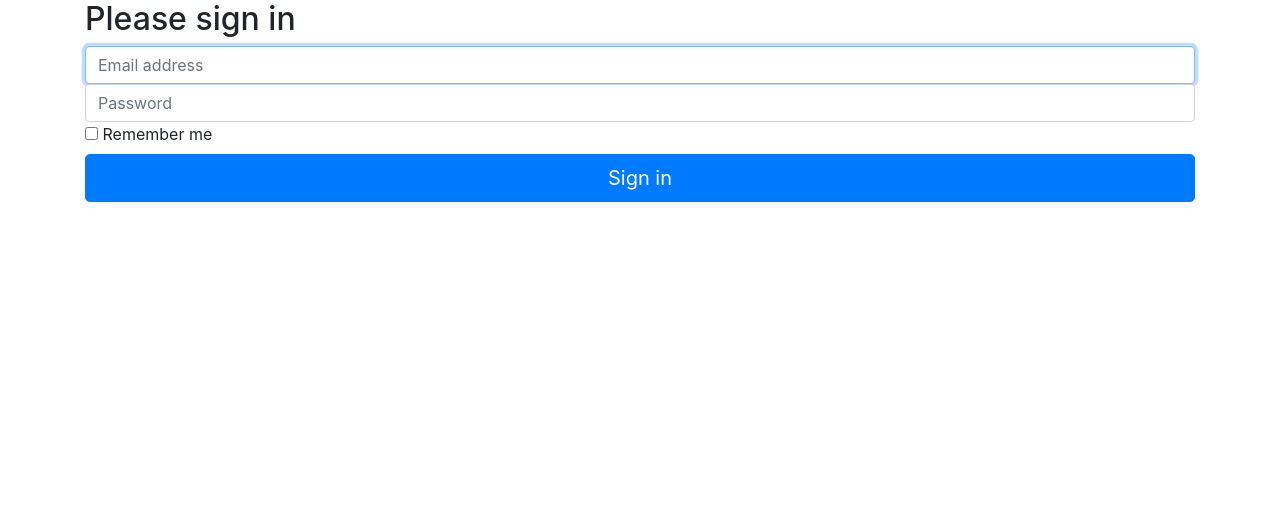
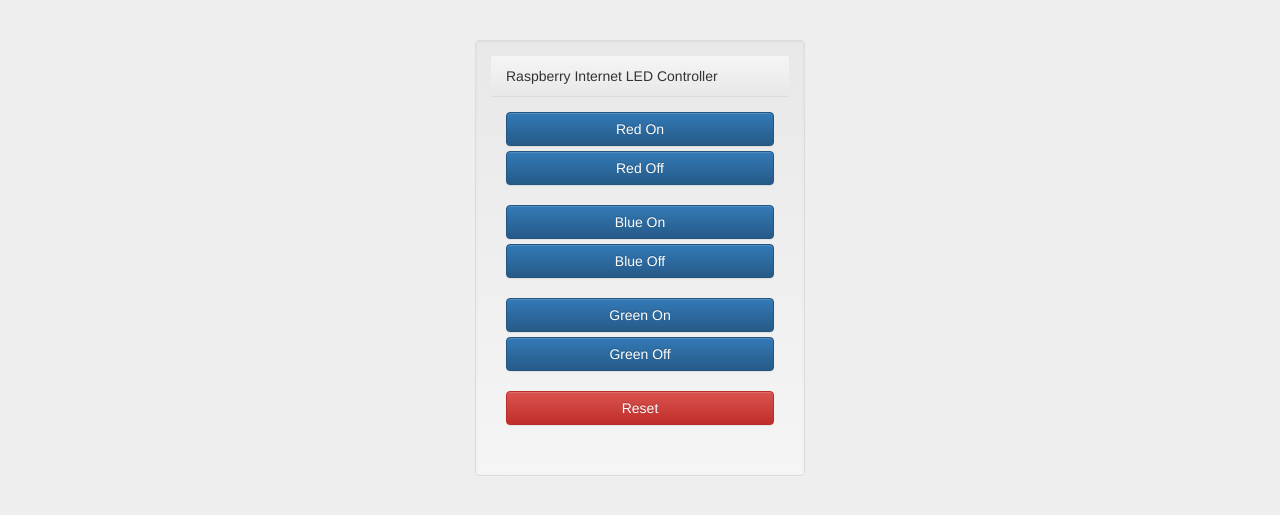
Before and after one commit to oprean/raspi, a PHP site: page / in a window 1280 px wide. Shown: the top 515 px of the page. Run offline with PHP 8.4, Linux system fonts and the light colour scheme; some libraries are stand-ins or nearby versions.

Commit message:
added ctrl.php and some nice bootstrap interface

```diff
--- /dev/null
+++ b/www/ctrl.php
@@ -0,0 +1,18 @@
+<?php
+define('RED', 7);
+define('BLUE', 11);
+define('GREEN', 14);
+
+define('ON', 'on');
+define('OFF', 'off');
+define('RESET', 'reset');
+
+$leds = array( 'Red' => RED, 'Blue' => BLUE, 'Green' => GREEN );
+
+if (!empty($_GET)) {
+	$led = isset($_GET['led'])?$_GET['led']:'';
+	$action = isset($_GET['action'])?$_GET['action']:'';
+
+	exec('sudo ../python led3.py '.$led.' '.$action);
+}
+?>
--- a/www/index.php
+++ b/www/index.php
@@ -1,3 +1,6 @@
+<?php
+require('ctrl.php');
+?>
 <!DOCTYPE html>
 <html lang="en">
   <head>
@@ -6,15 +9,20 @@
     <meta name="viewport" content="width=device-width, initial-scale=1.0">
     <meta name="description" content="">
     <meta name="author" content="">
-    <link rel="shortcut icon" href="../../docs-assets/ico/favicon.png">
 
-    <title>Signin Template for Bootstrap</title>
+    <title>Raspberry Internet LED Controller</title>
 
     <!-- Bootstrap core CSS -->
-    <link href="../../dist/css/bootstrap.css" rel="stylesheet">
+	<link rel="stylesheet" href="//netdna.bootstrapcdn.com/bootstrap/3.0.2/css/bootstrap.min.css">
+
+	<!-- Optional theme -->
+	<link rel="stylesheet" href="//netdna.bootstrapcdn.com/bootstrap/3.0.2/css/bootstrap-theme.min.css">
+
+	<!-- Latest compiled and minified JavaScript -->
+	<script src="//netdna.bootstrapcdn.com/bootstrap/3.0.2/js/bootstrap.min.js"></script>
 
     <!-- Custom styles for this template -->
-    <link href="signin.css" rel="stylesheet">
+    <link href="main.css" rel="stylesheet">
 
     <!-- Just for debugging purposes. Don't actually copy this line! -->
     <!--[if lt IE 9]><script src="../../docs-assets/js/ie8-responsive-file-warning.js"></script><![endif]-->
@@ -29,16 +37,16 @@
   <body>
 
     <div class="container">
-
-      <form class="form-signin">
-        <h2 class="form-signin-heading">Please sign in</h2>
-        <input type="text" class="form-control" placeholder="Email address" required autofocus>
-        <input type="password" class="form-control" placeholder="Password" required>
-        <label class="checkbox">
-          <input type="checkbox" value="remember-me"> Remember me
-        </label>
-        <button class="btn btn-lg btn-primary btn-block" type="submit">Sign in</button>
-      </form>
+		<div class="main-area panel panel-default well">
+			<div class="panel-heading">Raspberry Internet LED Controller</div>
+			 <div class="panel-body">
+				<?php foreach ($leds as $led => $pin) { ?>
+				<a href="index.php?action=on&led=<?php echo $pin?>" class="btn btn-primary btn-block btn-large"><?php echo $led;?> On</a>
+				<a href="index.php?action=off&led=<?php echo $pin?>" class="btn btn-primary btn-block btn-large"><?php echo $led;?> Off </a><br />
+				<?php }	?>
+				<a href="index.php?action=reset&led=0" class="btn btn-danger btn-block btn-btn-large">Reset</a><br />
+			</div>
+		</div>
 
     </div> <!-- /container -->
 
--- /dev/null
+++ b/www/main.css
@@ -0,0 +1,40 @@
+body {
+  padding-top: 40px;
+  padding-bottom: 40px;
+  background-color: #eee;
+}
+
+.main-area {
+  max-width: 330px;
+  padding: 15px;
+  margin: 0 auto;
+}
+.form-signin .form-signin-heading,
+.form-signin .checkbox {
+  margin-bottom: 10px;
+}
+.form-signin .checkbox {
+  font-weight: normal;
+}
+.form-signin .form-control {
+  position: relative;
+  font-size: 16px;
+  height: auto;
+  padding: 10px;
+  -webkit-box-sizing: border-box;
+     -moz-box-sizing: border-box;
+          box-sizing: border-box;
+}
+.form-signin .form-control:focus {
+  z-index: 2;
+}
+.form-signin input[type="text"] {
+  margin-bottom: -1px;
+  border-bottom-left-radius: 0;
+  border-bottom-right-radius: 0;
+}
+.form-signin input[type="password"] {
+  margin-bottom: 10px;
+  border-top-left-radius: 0;
+  border-top-right-radius: 0;
+}
```
Also changed, not shown: 1 other file.
